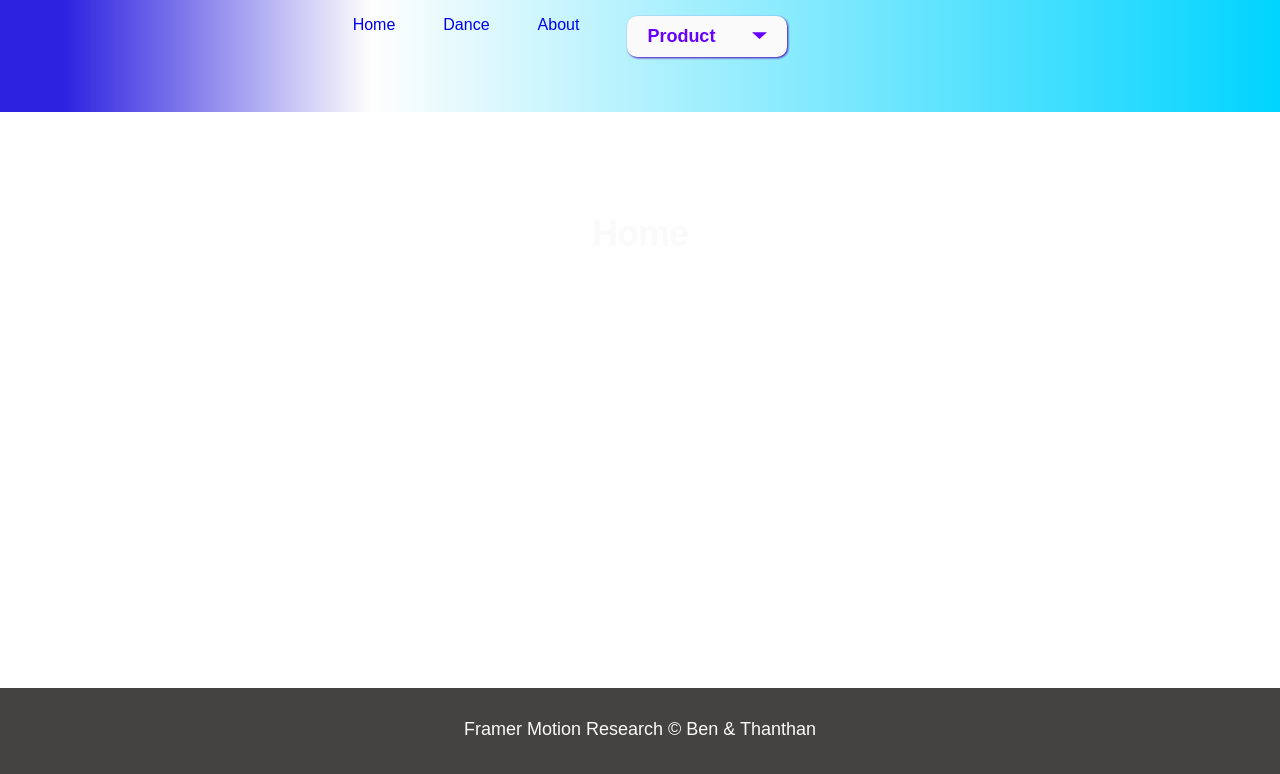
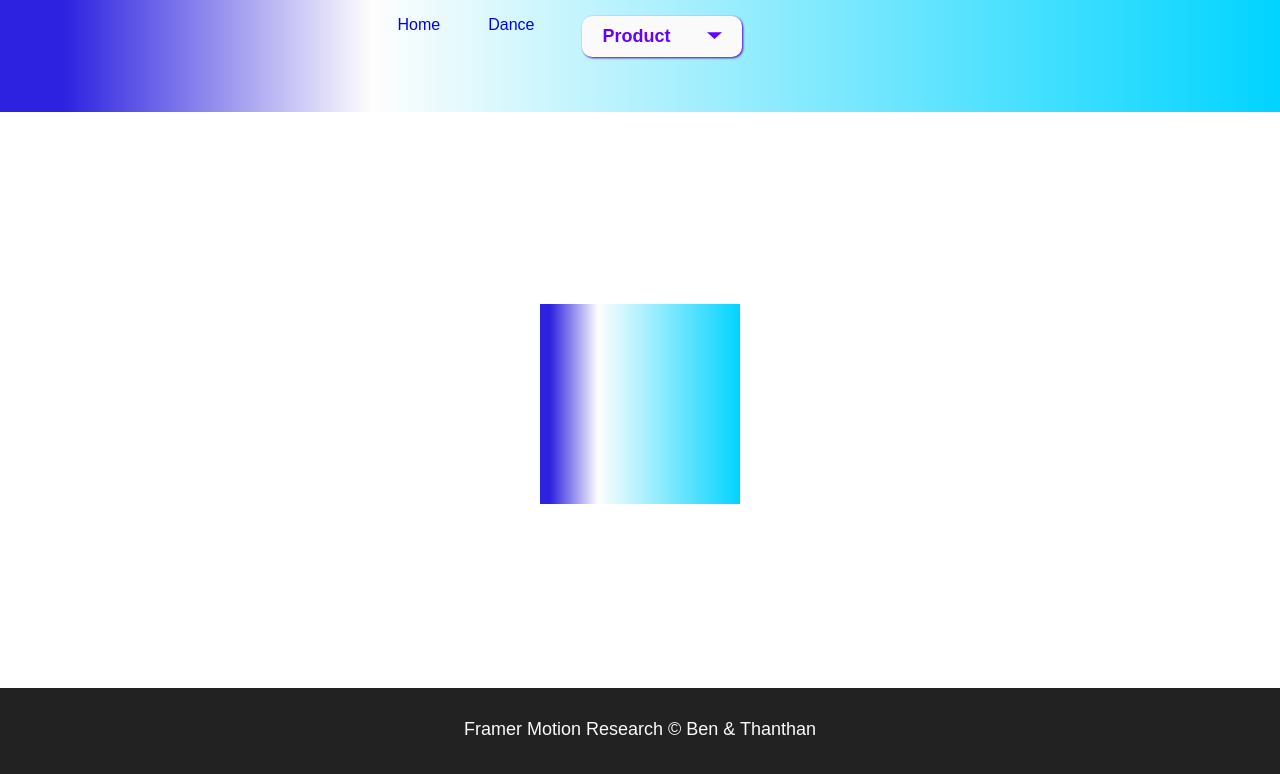
Before and after one commit to than2042/doc-research, a Next.js app: page / in a window 1280 px wide. Shown: the top 774 px of the page. Built offline with nearby package versions, Linux system fonts and the light colour scheme.

Commit message:
add loading

```diff
--- a/src/app/components/Header.js
+++ b/src/app/components/Header.js
@@ -20,7 +20,7 @@ const Header = () => {
       <div className="nav">
         <Link href="/">Home</Link>
         <Link href="/dance">Dance</Link>
-        <Link href="/about">About</Link>
+
         <motion.nav
           className="menu"
           initial={false}
@@ -32,12 +32,12 @@ const Header = () => {
           >
             Product
             <motion.div
-              variants={{
-                open: { rotate: 180 },
-                closed: { rotate: 0 },
-              }}
-              transition={{ duration: 0.2 }}
-              style={{ originY: 0.55 }}
+            // variants={{
+            //   open: { rotate: 180 },
+            //   closed: { rotate: 0 },
+            // }}
+            // transition={{ duration: 0.2 }}
+            // style={{ originY: 0.55 }}
             >
               <svg width="15" height="15" viewBox="0 0 20 20">
                 <path d="M0 7 L 20 7 L 10 16" />
--- /dev/null
+++ b/src/app/components/Loading.js
@@ -0,0 +1,25 @@
+import { motion } from "framer-motion";
+
+const Loading = () => {
+  return (
+    <div className="motion">
+      <motion.div
+        className="box"
+        animate={{
+          scale: [1, 2, 2, 1, 1],
+          rotate: [0, 0, 360, 360, 0],
+          borderRadius: ["0%", "0%", "50%", "50%", "0%"],
+        }}
+        transition={{
+          duration: 2,
+          ease: "easeInOut",
+          times: [0, 0.2, 0.5, 0.8, 1],
+          repeat: Infinity,
+          repeatDelay: 1,
+        }}
+      />
+    </div>
+  );
+};
+
+export default Loading;
--- a/src/app/globals.css
+++ b/src/app/globals.css
@@ -18,7 +18,6 @@ body {
 
   margin: 0;
   padding: 0;
-  color: var(--accent);
   padding-bottom: 100px;
   overflow: hidden;
 }
@@ -78,6 +77,7 @@ h1 {
   line-height: 1.2;
   text-align: center;
   margin: 100px 0 40px;
+  color: var(--dusk);
 }
 
 h2 {
@@ -251,7 +251,67 @@ a {
   align-items: center;
   width: 100%;
   height: 7rem;
-  background: #454242;
+  background: var(--ash-black);
   position: fixed;
+  color: var(--accent);
   bottom: 0;
 }
+
+.motion {
+  display: flex;
+  justify-content: center;
+  align-items: center;
+  margin-top: 12rem;
+}
+
+#progress {
+  position: fixed;
+  top: 20px;
+  left: 20px;
+  transform: rotate(-90deg);
+}
+
+circle {
+  stroke-dashoffset: 0;
+  stroke-width: 15%;
+  fill: none;
+}
+
+.bg {
+  stroke: var(--accent);
+  opacity: 0.3;
+}
+
+#progress .indicator {
+  stroke: var(--blue);
+}
+
+.refresh {
+  padding: 5px;
+  position: absolute;
+  border: 1px dotted var(--accent);
+  border-radius: 5px;
+  width: 20px;
+  height: 20px;
+  top: 10px;
+  right: 10px;
+  display: flex;
+  justify-content: center;
+  align-items: center;
+  cursor: pointer;
+}
+
+.refresh path {
+  fill: var(--accent);
+}
+
+.box {
+  width: 200px;
+  height: 200px;
+  background: linear-gradient(
+    90deg,
+    rgba(45, 34, 224, 1) 5%,
+    rgba(241, 239, 227, 0.08029149159663862) 29%,
+    rgba(0, 212, 255, 1) 100%
+  );
+}
--- a/src/app/layout.js
+++ b/src/app/layout.js
@@ -15,7 +15,7 @@ export default function RootLayout({ children }) {
     <html lang="en">
       <body className={inter.className}>
         <Header />
-        {children}
+        <main>{children}</main>
       </body>
     </html>
   );
--- a/src/app/page.js
+++ b/src/app/page.js
@@ -1,17 +1,14 @@
 "use client";
 import Footer from "./components/Footer";
-// import { motion } from "framer-motion";
-// import { Scene } from "./components/Scene";
+import Loading from "./components/Loading";
 
 const Home = () => {
   return (
-    <main>
-      <h1>Home</h1>
-      {/* <motion.div layout style={isFullscreen ? fullscreen : {}}>
-        <Scene />
-      </motion.div> */}
+    <div>
+      <Loading />
+
       <Footer />
-    </main>
+    </div>
   );
 };
 export default Home;
```
Also changed, not shown: src/app/components/Scene.js (deleted, +0 -12 lines), src/app/dance/page.js (+3 -4 lines), src/app/components/animation.js (renamed from src/app/component/animation.js).
